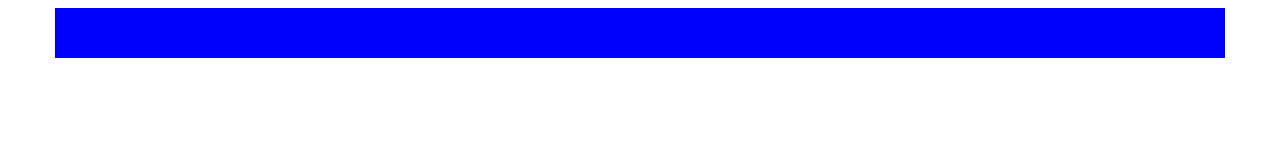
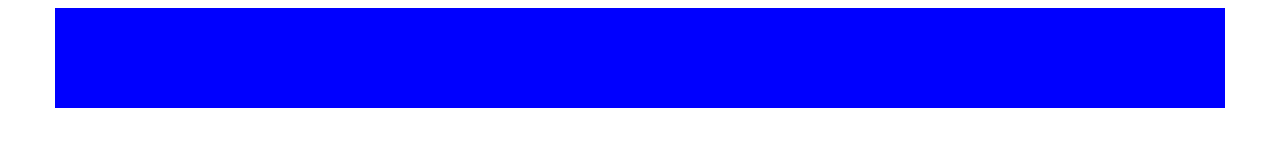
Before and after one commit to jamessteven74/html-css-12bool, a plain HTML site: page index.html in a window 1280 px wide. Drawn offline with Linux system fonts and the light colour scheme.

Commit message:
add col2 and col5

```diff
--- a/12bool.css
+++ b/12bool.css
@@ -8,6 +8,7 @@
     display: flex;
     flex-direction: row;
     flex-wrap: wrap;
+
 }
 
 .col1{
@@ -15,3 +16,15 @@
     max-width: calc((100% / 12) * 1);
     height: 50px;
 }
+
+.col2{
+    flex-basis: calc((100% /12) *2);
+    max-width: calc((100% /12) *2);
+    height: 50px;
+}
+
+.col5{
+    flex-basis: calc((100% /12) *5);
+    max-width: calc((100% /12) *5);
+    height: 50px;
+}
--- a/index.html
+++ b/index.html
@@ -25,6 +25,13 @@
            <div class="col1"></div>
            <div class="col1"></div>
         </div>
+
+        <div class="row">
+            <div class="col2"></div>
+
+            <div class="col5"></div>
+            <div class="col5"></div>
+        </div>
     </div>
 
 </body>
--- a/style.css
+++ b/style.css
@@ -1,3 +1,3 @@
-.col1{
+.col1, .col2, .col5{
     background-color: blue;
 }
```
